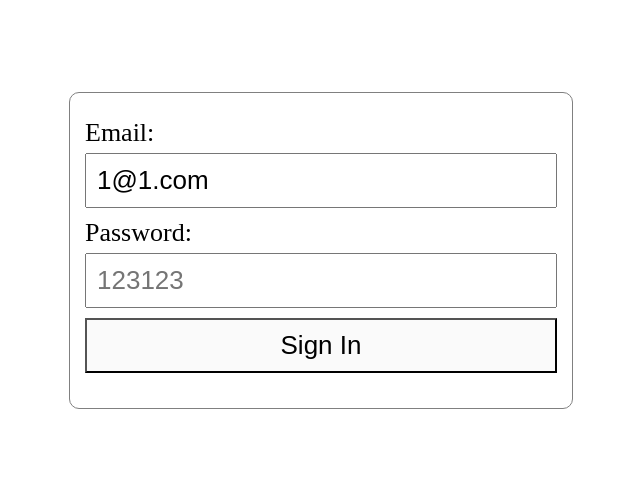
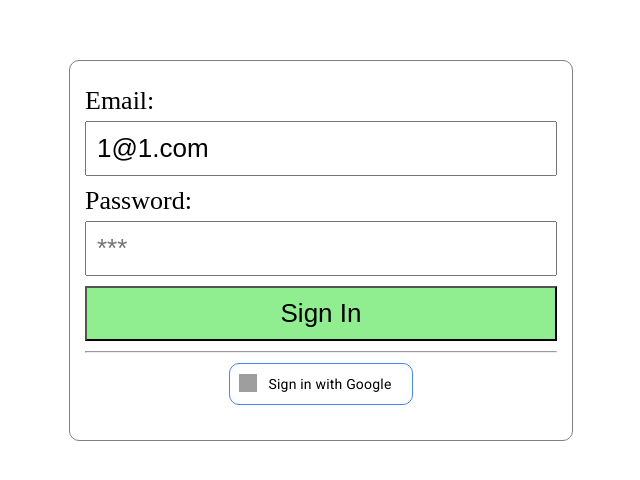
Before and after one commit to 83mbyte/adviser, a Next.js app: page / in a window 1280 px wide. Shown: the part 150-630 px from the top of the page, without its empty margins (319-959 px from the left). Built offline with nearby package versions, Linux system fonts and the light colour scheme; no server answers; grey boxes are pictures that could not be loaded.

Commit message:
updated to allow signInWithGoogle

```diff
--- a/src/components/Login/Login.js
+++ b/src/components/Login/Login.js
@@ -30,6 +30,30 @@ const Login = () => {
         }
     }
 
+    const signInWithGoogleHandler = async () => {
+        console.log('signInWithGoogle');
+        await authAPI.signInGoogle();
+    }
+
+    React.useEffect(() => {
+        const signInAfterRedirect = async () => {
+            let user;
+            user = await authAPI.signInAfterRedirect();
+
+            if (user) {
+                if (user.uid && user.uid !== '') {
+                    router.push(`/chat`);
+                }
+            } else {
+                console.error('No response')
+            }
+        }
+
+        if (sessionStorage.getItem(`firebase:pendingRedirect:${process.env.NEXT_PUBLIC_FIREBASE_APIKEY}:[DEFAULT]`)) {
+            signInAfterRedirect();
+        }
+    }, []);
+
     return (
         <main className={styles.loginMain}>
             <div className={styles.signInContainer}>
@@ -40,12 +64,26 @@ const Login = () => {
                     </div>
                     <div className={styles.signInFormItem}>
                         <label htmlFor='password'>Password:</label>
-                        <input placeholder={'123123'} type={'text'} id={'password'} name={'password'} className={styles.input} />
+                        <input placeholder={'***'} type={'text'} id={'password'} name={'password'} className={styles.input} />
                     </div>
                     <div className={styles.signInFormItem}>
                         <button type='submit' onClick={(e) => onSubmit(e)}>Sign In</button>
                     </div>
                 </form>
+                <div style={{ margin: '0 0 10px 0' }}>
+                    <hr />
+                </div>
+                <div className={styles.signInFormItem}>
+
+                    <div className={styles.googleBtn} onClick={signInWithGoogleHandler}>
+                        <div className={styles.googleIcon}>
+                            <img src="https://upload.wikimedia.org/wikipedia/commons/5/53/Google_%22G%22_Logo.svg" />
+                        </div>
+                        <div className={styles.googleBtnText}>
+                            Sign in with Google
+                        </div>
+                    </div>
+                </div>
             </div>
         </main>
     )
--- a/src/components/Login/LoginStyle.module.css
+++ b/src/components/Login/LoginStyle.module.css
@@ -1,3 +1,5 @@
+@import url(https://fonts.googleapis.com/css?family=Roboto:400);
+
 .loginMain {
   background-color: none;
   display: flex;
@@ -34,7 +36,7 @@
   font-size: inherit;
 }
 .signInFormItem button {
-  background-color: #fafafa;
+  background-color: lightgreen;
   padding: 10px;
   font-size: inherit;
 }
@@ -45,3 +47,31 @@
     font-size: 18px;
   }
 }
+
+.googleBtn {
+  border: 1px solid #4285f4;
+  border-radius: 10px;
+  width: 184px;
+  height: 42px;
+  cursor: pointer;
+  display: flex;
+  flex-direction: row;
+  align-items: center;
+  justify-content: center;
+  padding: 5px;
+  margin: 0 auto;
+}
+.googleIcon {
+  border: 0px solid black;
+}
+.googleIcon img {
+  border: 0px solid green;
+  width: 18px;
+  height: 18px;
+}
+.googleBtnText {
+  margin: 0 11px;
+  font-size: 14px;
+  letter-spacing: 0.2px;
+  font-family: "Roboto";
+}
--- a/src/lib/authAPI.js
+++ b/src/lib/authAPI.js
@@ -1,5 +1,5 @@
 import { app } from '../_f_i_r_e_base/_f_i_r_e_base';
-import { getAuth, signInWithEmailAndPassword, signOut } from 'firebase/auth'
+import { getAuth, signInWithEmailAndPassword, signOut, GoogleAuthProvider, signInWithRedirect, getRedirectResult } from 'firebase/auth'
 
 
 export const authAPI = {
@@ -21,6 +21,38 @@ export const authAPI = {
             });
     },
 
+    signInGoogle: async () => {
+        const provider = new GoogleAuthProvider();
+        const auth = getAuth(app);
+        auth.useDeviceLanguage();
+        await signInWithRedirect(auth, provider);
+    },
+
+    signInAfterRedirect: async () => {
+        const auth = getAuth();
+        return getRedirectResult(auth)
+            .then((result) => {
+                // This gives you a Google Access Token. You can use it to access Google APIs.
+                const credential = GoogleAuthProvider.credentialFromResult(result);
+                const token = credential.accessToken;
+
+                // The signed-in user info.
+                const user = result.user;
+                // IdP data available using getAdditionalUserInfo(result)
+                // ...
+                return user
+            }).catch((error) => {
+                // Handle Errors here.
+                const errorCode = error.code;
+                const errorMessage = error.message;
+                // The email of the user's account used.
+                //const email = error.customData.email;
+                // The AuthCredential type that was used.
+                const credential = GoogleAuthProvider.credentialFromError(error);
+                // ...
+            });
+    },
+
     signOut: () => {
         const auth = getAuth(app);
         signOut(auth).then(() => {
```
Also changed, not shown: src/components/AppClient.js (+3 -4 lines), 1 other file (tests, documents, lock files or other folders).
